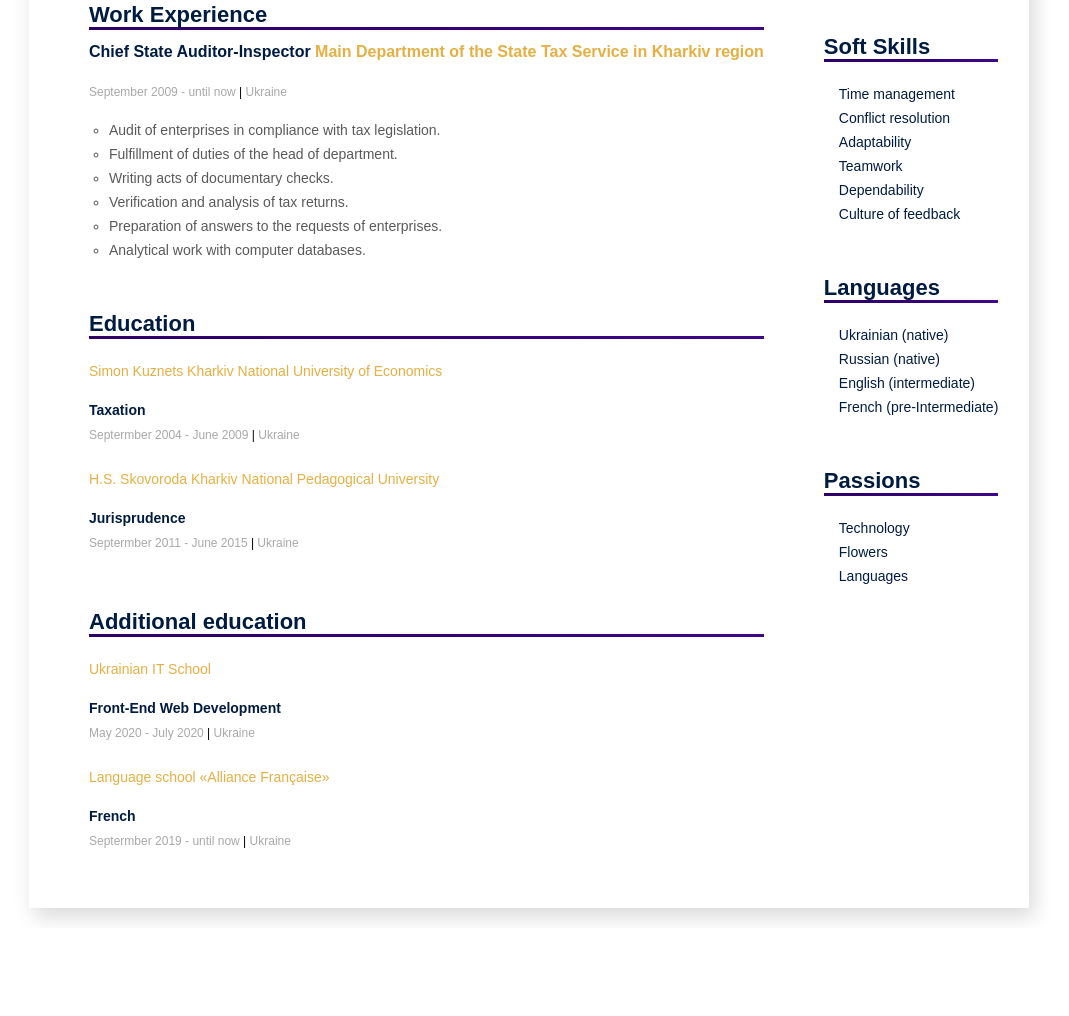
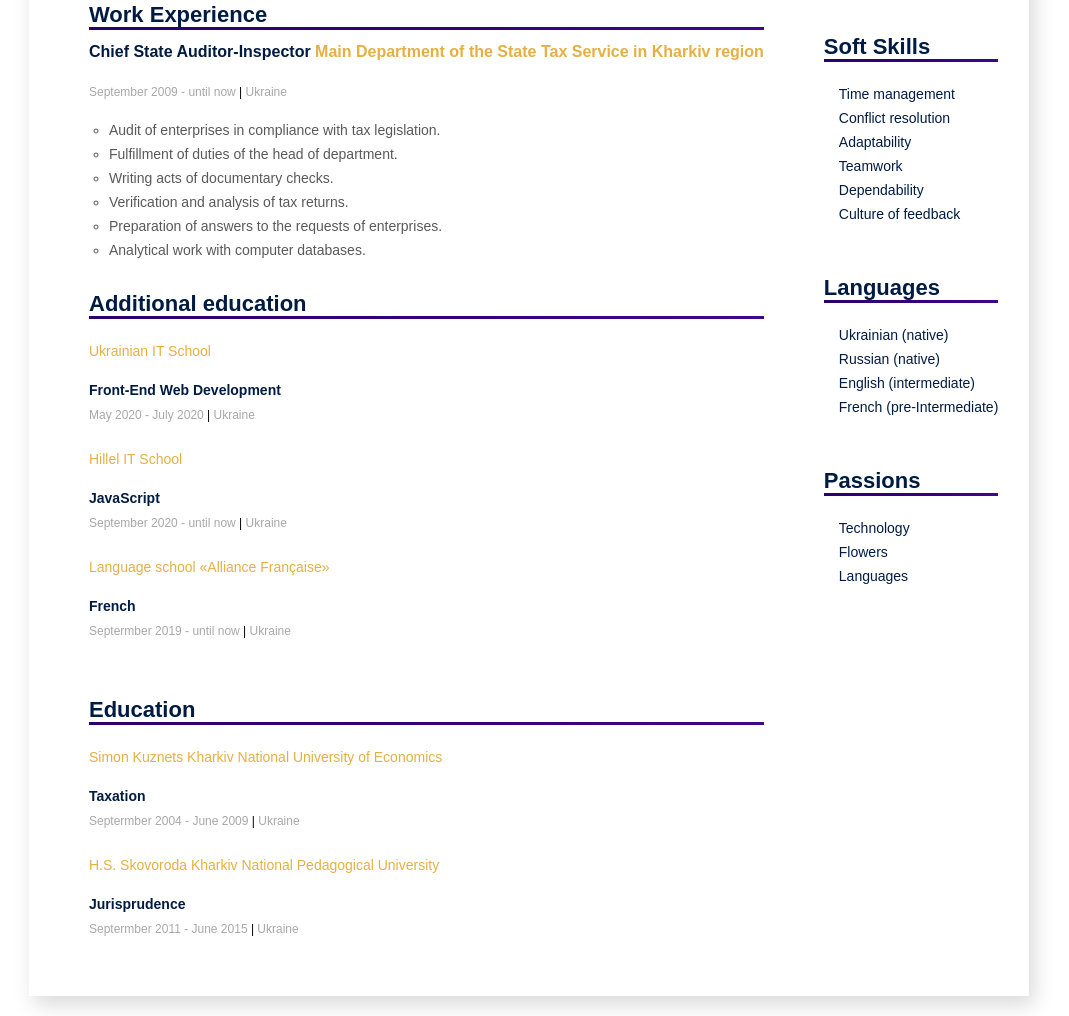
Before and after one commit to Dari777/Dari777.github.io, a plain HTML site: page resume/index.html in a window 1280 px wide. Shown: the part 491-1507 px from the top of the page, without its empty margins (111-1180 px from the left). Before the commit the page ends 1419 px from the top, so only its background shows below. Drawn offline with Linux system fonts and the light colour scheme.

Commit message:
Add files via upload

```diff
--- a/resume/index.html
+++ b/resume/index.html
@@ -77,6 +77,36 @@
           </div>
         </div>
 
+        <!--additional education container-->
+        <div class="additional-education-container">
+          <h3 class="about-me-title">Additional education</h3>
+          <p class="university">
+            Ukrainian IT School
+          </p>
+          <p class="profession">Front-End Web Development</p>
+          <span class="profession-period">
+            May 2020 - July 2020
+            <span class="profession-divider">|</span> Ukraine
+          </span>
+          <p class="university">
+            Hillel IT School
+          </p>
+          <p class="profession">JavaScript</p>
+          <span class="profession-period">
+            September 2020 - until now
+            <span class="profession-divider">|</span> Ukraine
+          </span>
+
+          <p class="university">
+            Language school «Alliance Française»
+          </p>
+          <p class="profession">French</p>
+          <span class="profession-period">
+            Septermber 2019 - until now
+            <span class="profession-divider">|</span> Ukraine
+          </span>
+        </div>
+
         <!--main education container-->
         <div class="main-education-container">
           <h3 class="about-me-title">Education</h3>
@@ -98,26 +128,6 @@
           </span>
         </div>
 
-        <!--additional education container-->
-        <div class="additional-education-container">
-          <h3 class="about-me-title">Additional education</h3>
-          <p class="university">
-            Ukrainian IT School
-          </p>
-          <p class="profession">Front-End Web Development</p>
-          <span class="profession-period">
-            May 2020 - July 2020
-            <span class="profession-divider">|</span> Ukraine
-          </span>
-          <p class="university">
-            Language school «Alliance Française»
-          </p>
-          <p class="profession">French</p>
-          <span class="profession-period">
-            Septermber 2019 - until now
-            <span class="profession-divider">|</span> Ukraine
-          </span>
-        </div>
       </div>
 
       <!--skills container-->
```
